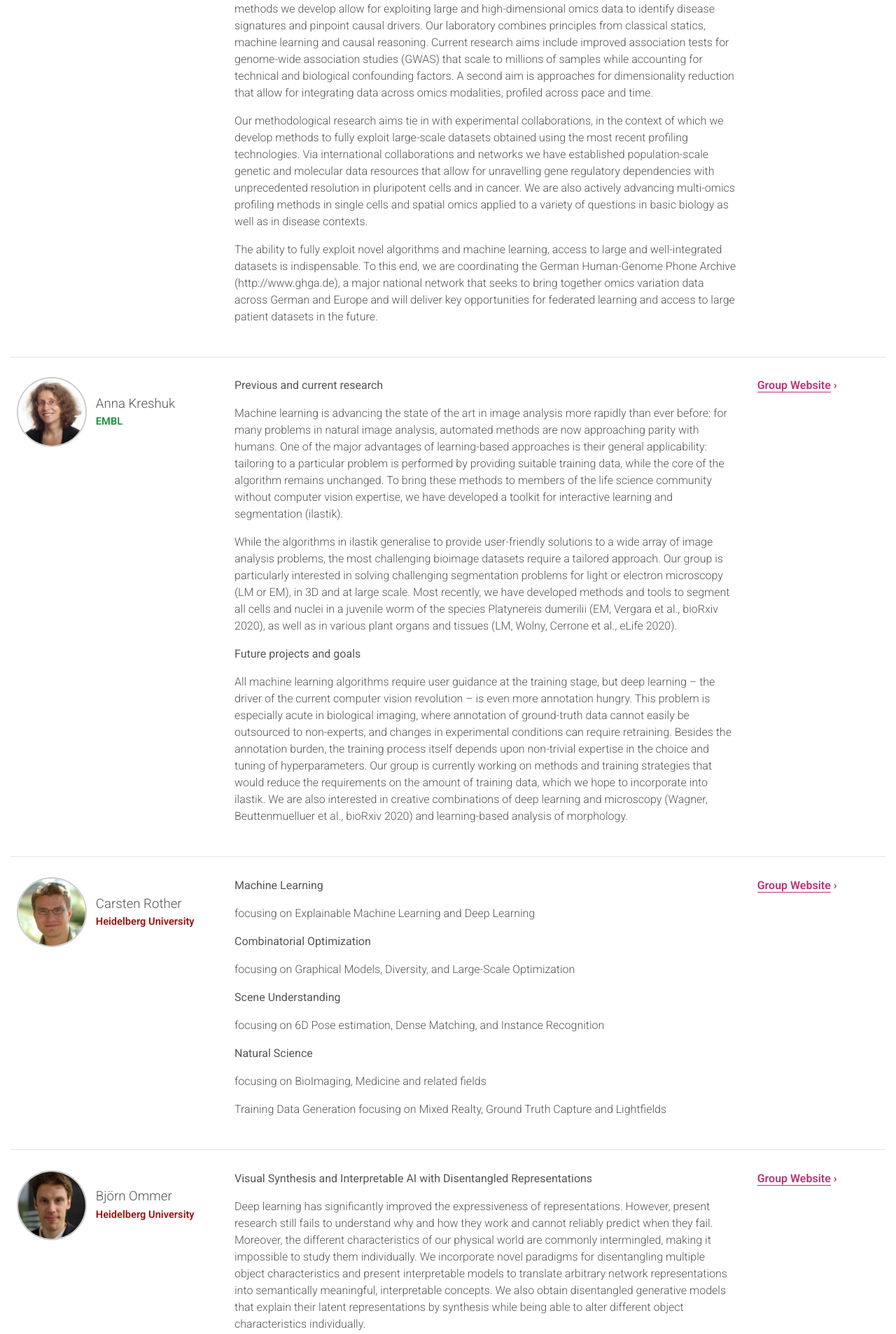
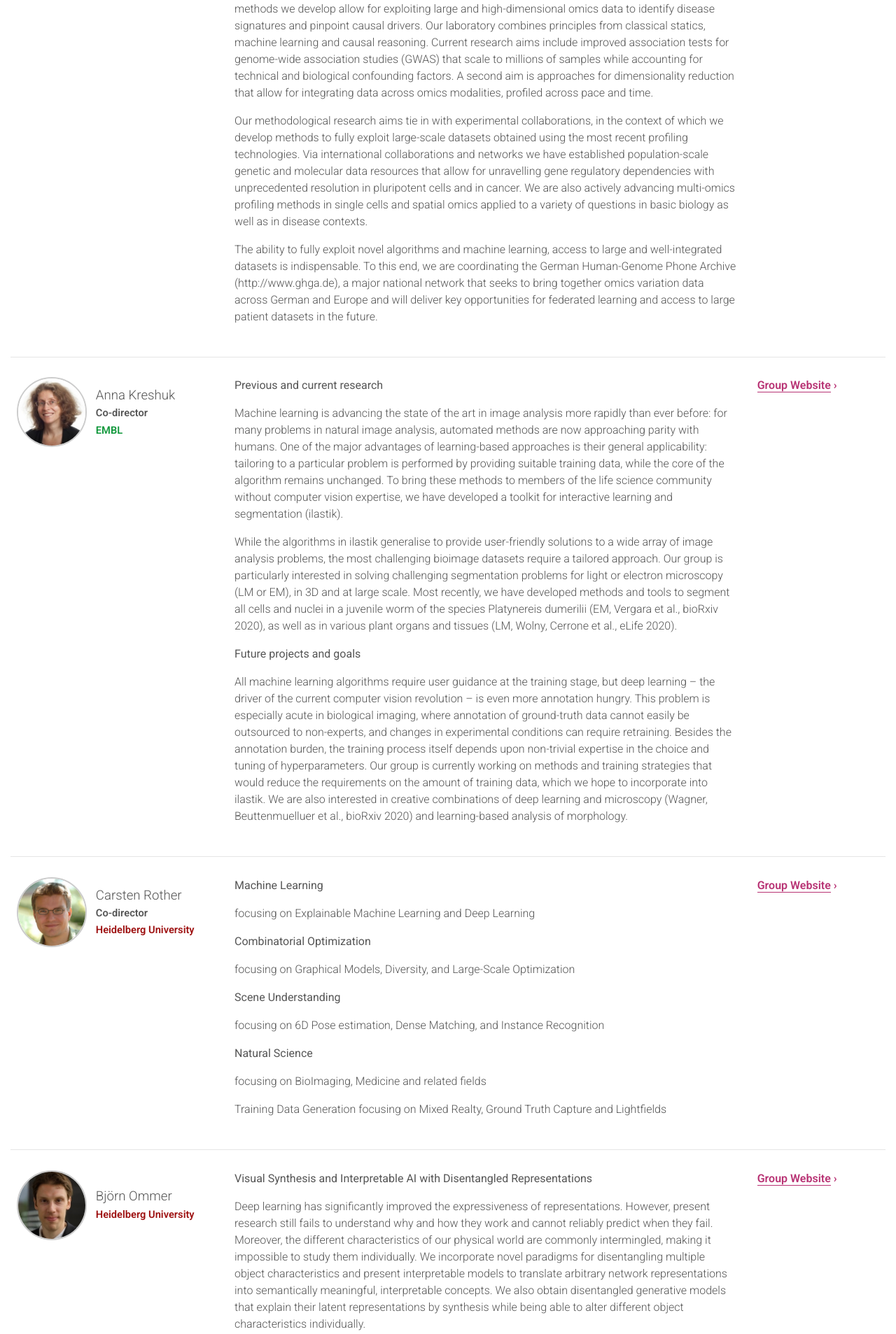
Before and after one commit to n-govindarajan/ellis-life-hd.github.io, a Jekyll site: the page built from pages/2-people.md, in a window 1280 px wide. Shown: the part 388-2295 px from the top of the page at 70% size. Built offline with Jekyll 4.4.1, drawn with Linux system fonts in a browser that asks for light colours.

Commit message:
Update role

```diff
--- a/pages/2-people.md
+++ b/pages/2-people.md
@@ -13,7 +13,7 @@ permalink: /people/
         <div class="people-photowrap">
             <div class="people-photo"><img src="/assets/img/{{ p.photo }}"></div>
             <div class="people-name"><p>{{ p.name }}
-                {% if forloop.first == true %}<br><span class="people-below">Director</span>{% endif %}
+                {% if p.role %}<br><span class="people-below">{{ p.role | capitalize }}</span>{% endif %}
                 {% for g in p.websites %}
                     {% for h in g %}
                         {% if h[0] == 'DKFZ' %}
```
